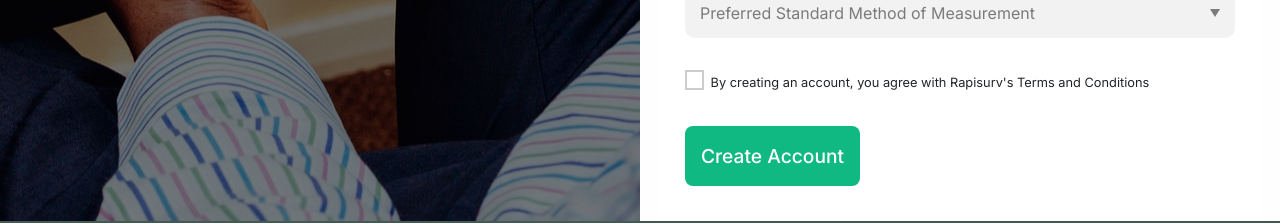
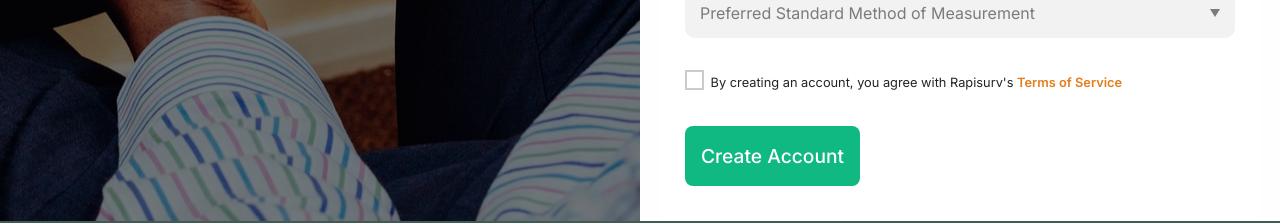
Before and after one commit to The-Henry-Ugo/Rapisurv, a plain HTML site: page signup.html in a window 1280 px wide. Shown: the part 756-979 px from the top of the page. Drawn offline with nearby package versions, Linux system fonts and the light colour scheme.

Commit message:
Added Terms of Service link and style

```diff
--- a/signup.html
+++ b/signup.html
@@ -148,7 +148,7 @@
                             </div>
                             <div class="input_field checkbox_option">
                               <input type="checkbox" id="cb1">
-                          <label for="cb1">By creating an account, you agree with Rapisurv's Terms and Conditions</label>
+                          <label for="cb1">By creating an account, you agree with Rapisurv's <a href="https://app.termly.io/document/terms-of-use-for-saas/d329432c-568c-4a88-80b2-e2ab2db0de73" class="terms-of-service">Terms of Service</a></label>
                             </div>
                           <button type="submit">Create Account</button>
                         </form>
--- a/style.css
+++ b/style.css
@@ -1477,6 +1477,11 @@ select::-ms-expand {
   position: relative;
 }
 
+.terms-of-service {
+  color: #e47d1c;
+  font-weight: 600;
+}
+
 .section-header {
   text-align: center;
   padding: 5em 0 0 0;
```
